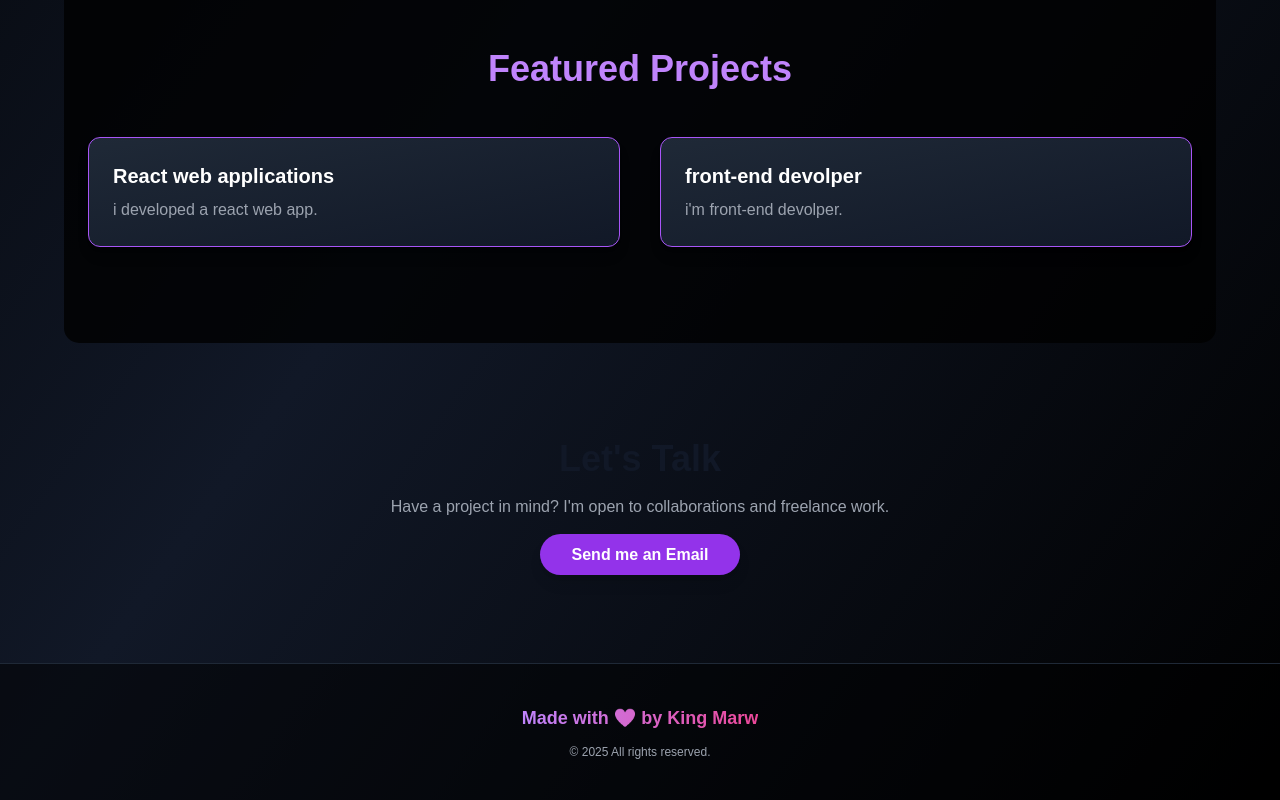
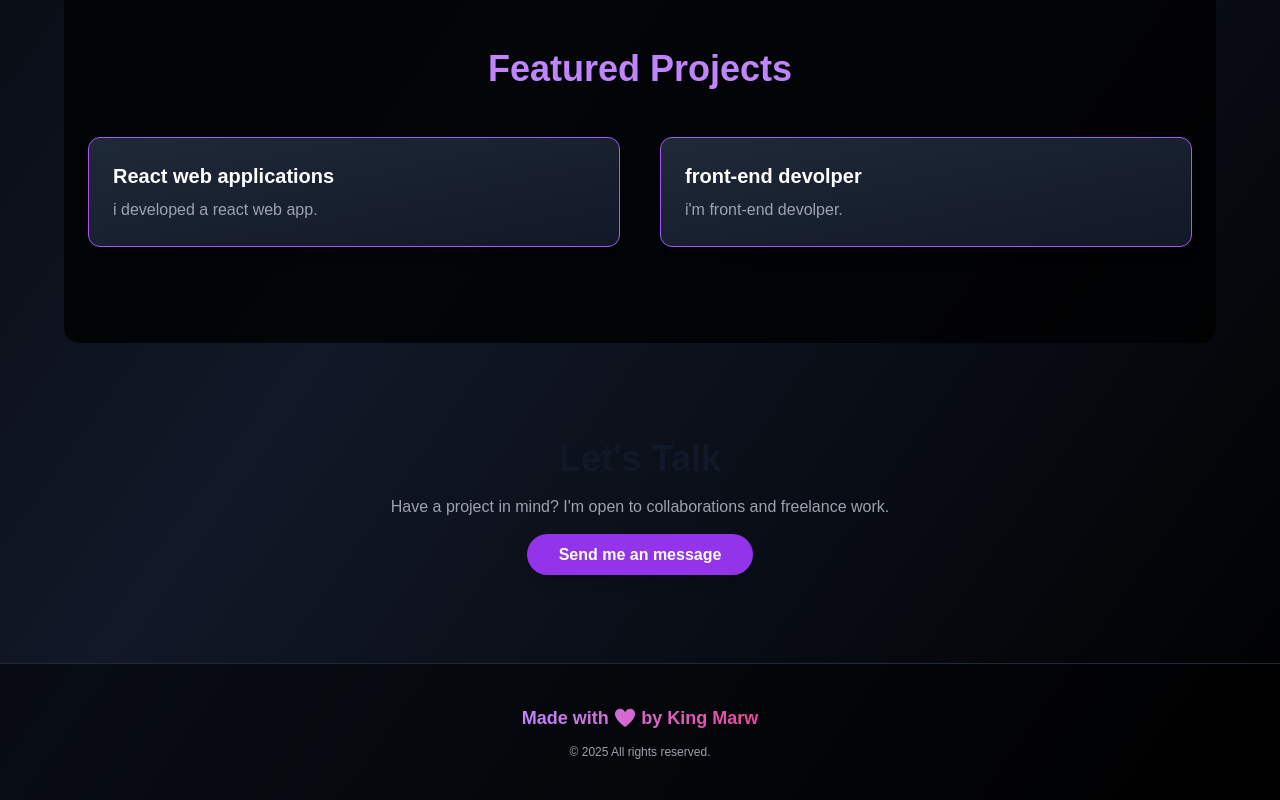
Before and after one commit to Kingmarw/kingmarw, a React (Vite) app: page / in a window 1280 px wide. Shown: the part 1006-1806 px from the top of the page. Built offline with nearby package versions, Linux system fonts and the light colour scheme.

Commit message:
Update App.jsx

```diff
--- a/src/App.jsx
+++ b/src/App.jsx
@@ -78,8 +78,8 @@ export default function App() {
       <section id="contact" className="px-6 py-24 text-center relative z-10">
         <h3 className="text-4xl font-bold mb-4">Let's Talk</h3>
         <p className="text-gray-400 mb-6">Have a project in mind? I'm open to collaborations and freelance work.</p>
-        <a href="mailto:kingmarw@example.com" className="bg-purple-600 hover:bg-purple-700 transition text-white font-semibold px-8 py-3 rounded-full shadow-lg">
-          Send me an Email
+        <a href="https://wa.me/+201119644023" className="bg-purple-600 hover:bg-purple-700 transition text-white font-semibold px-8 py-3 rounded-full shadow-lg">
+          Send me an message
         </a>
       </section>
 
```
